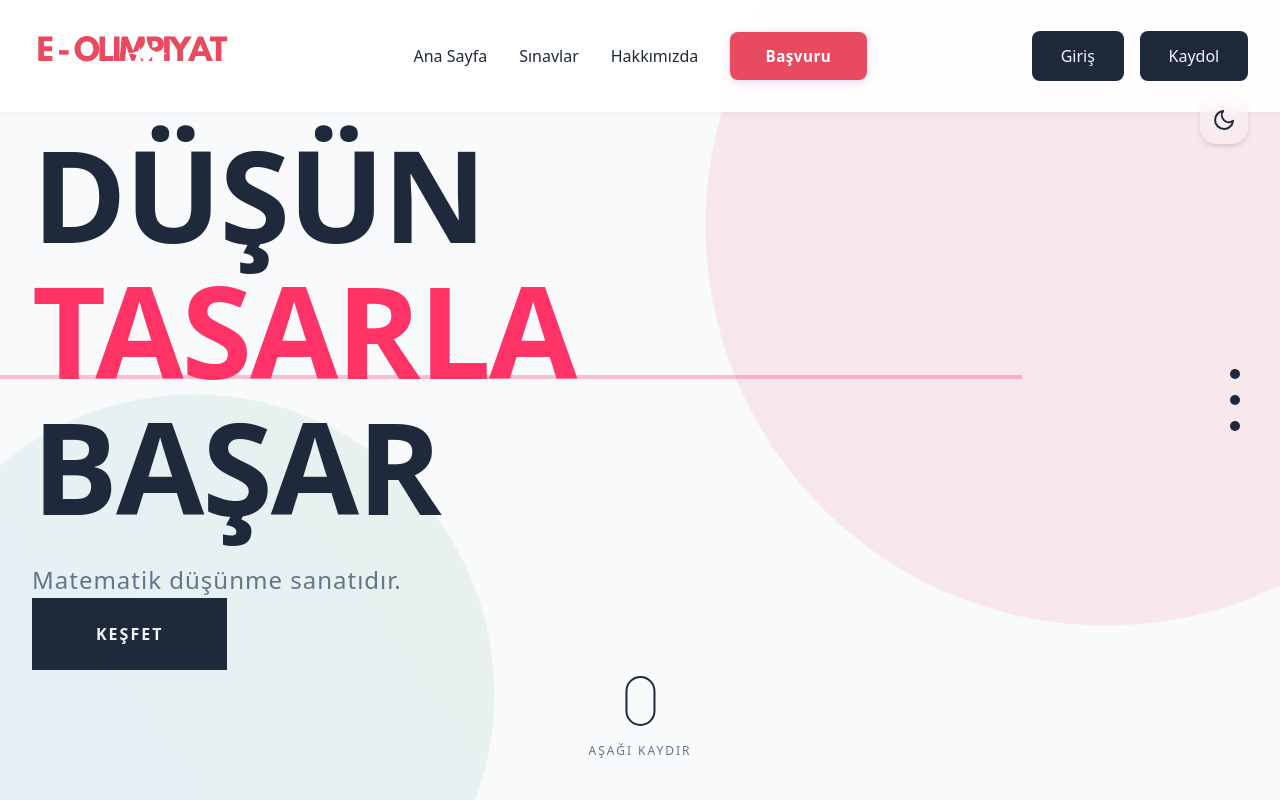
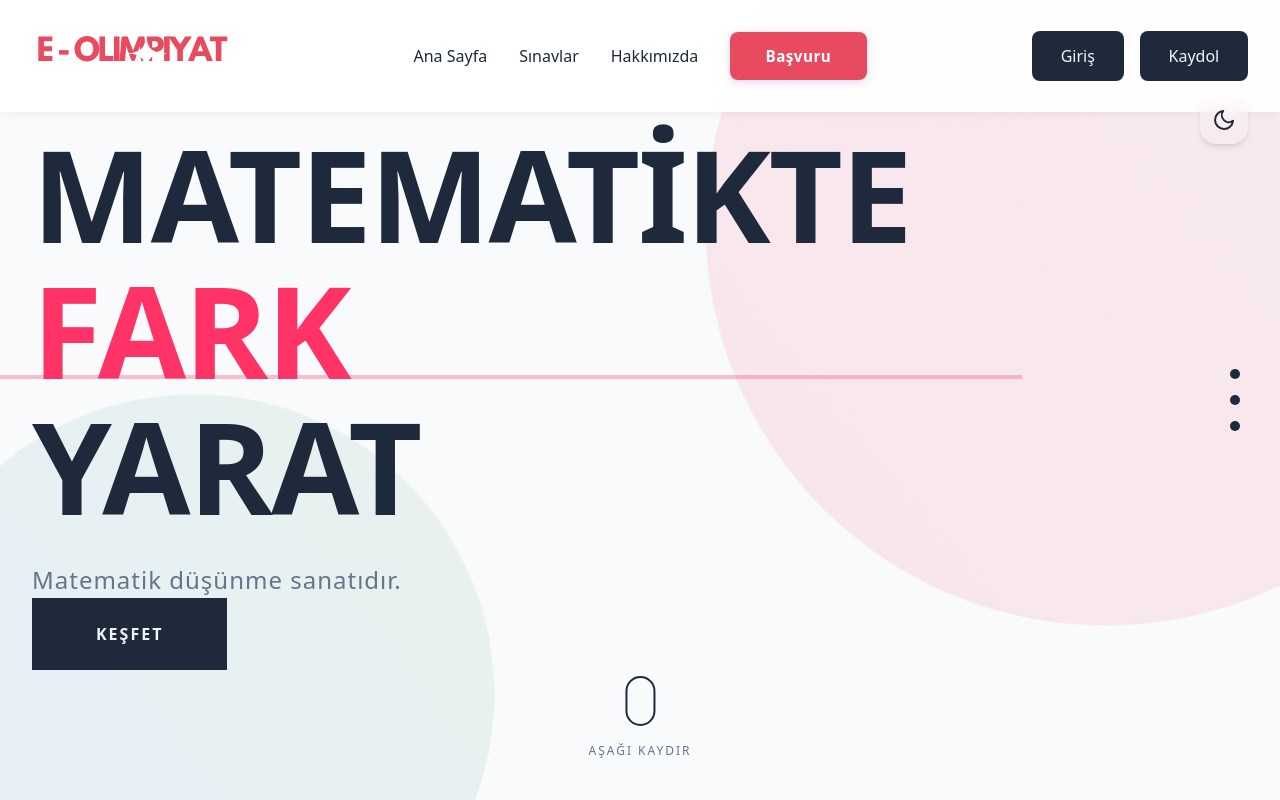
Before and after one commit to alifuatakbas/e-math-frontend, a Next.js app: page / in a window 1280 px wide. Shown: the top 800 px of the page. Built offline with nearby package versions, Linux system fonts and the light colour scheme.

Commit message:
Update Hero.tsx

```diff
--- a/app/components/Hero.tsx
+++ b/app/components/Hero.tsx
@@ -62,9 +62,9 @@ const Hero = () => {
           <div className={styles.mainContent}>
             <div className={styles.headingWrapper}>
               <h1 className={styles.title}>
-                DÜŞÜN
-                <span className={styles.titleAccent}>TASARLA</span>
-                BAŞAR
+                MATEMATİKTE
+                <span className={styles.titleAccent}>FARK</span>
+                YARAT
               </h1>
             </div>
 
```
